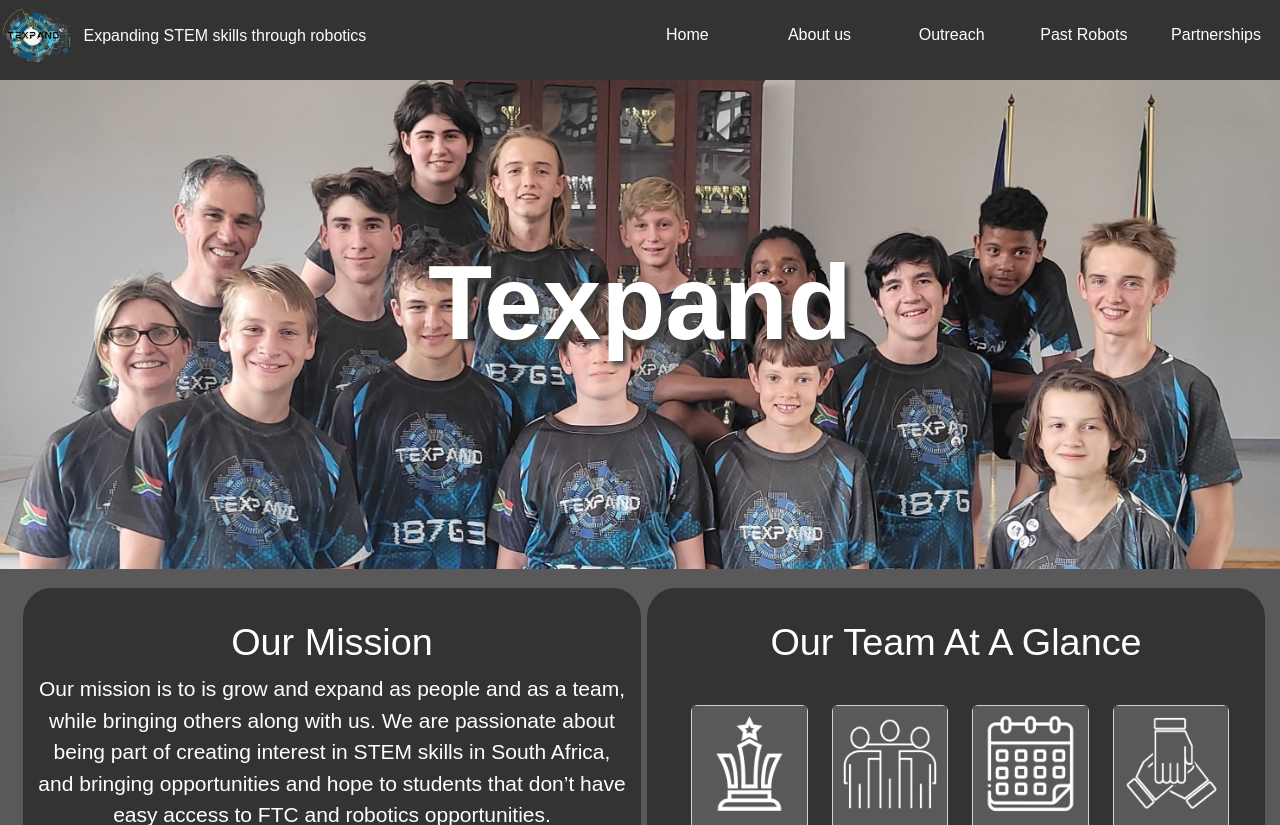
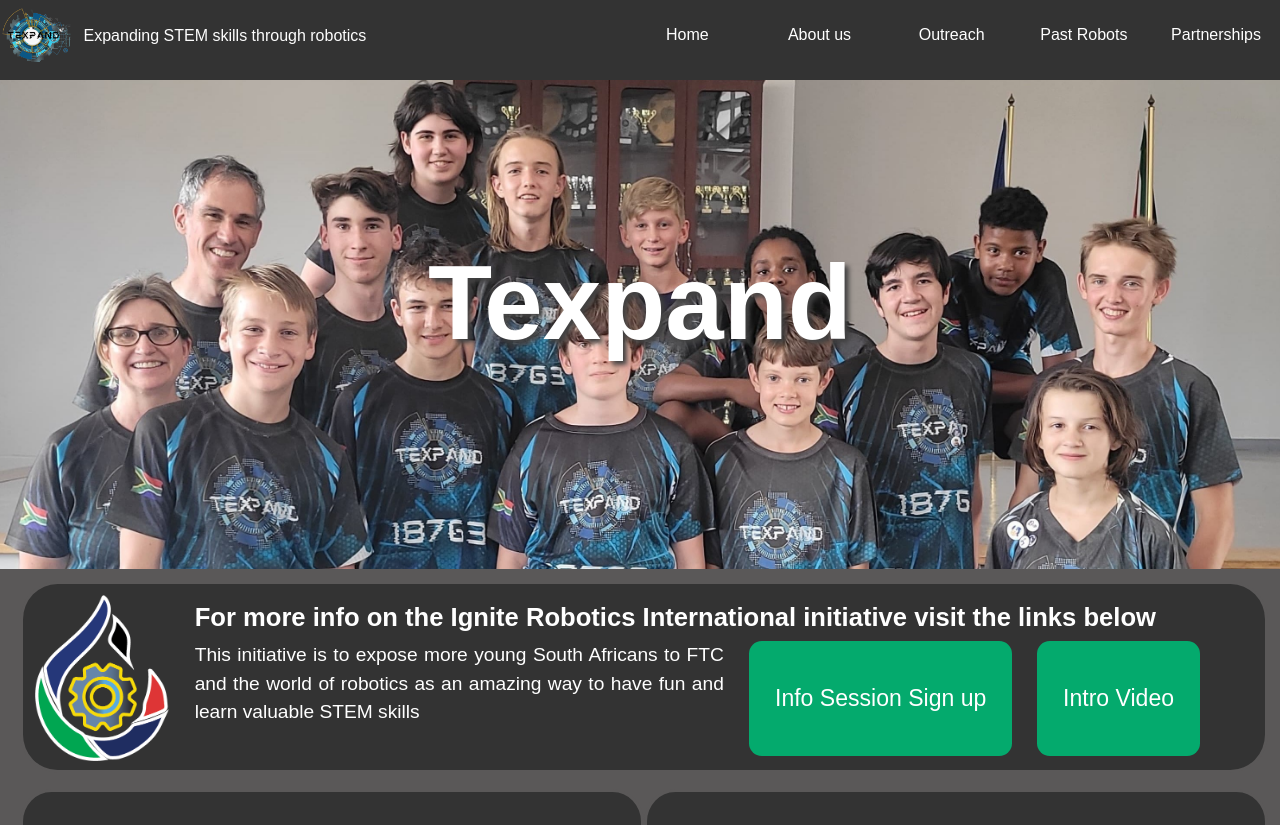
Before and after one commit to Weaponboy/Texpand_Website, a plain HTML site: page Texpand_4.html in a window 1280 px wide. Shown: the top 825 px of the page. Drawn offline with nearby package versions, Linux system fonts and the light colour scheme.

Commit message:
Ignite info sign up added

```diff
--- a/Texpand_4.html
+++ b/Texpand_4.html
@@ -1791,6 +1791,54 @@
 		#paddingPart {
 			padding-top: 2rem;
 		}
+
+		#InfoSession {
+			background-color: #333;
+			border-style: solid;
+			border-radius: 3% / 20%;
+			border-color: rgb(90, 88, 88);
+		}
+
+		#infotext {
+			font-family: Arial, Helvetica, sans-serif;
+			font-weight: 600;
+			font-size: 2vw;
+			padding-left: 2vw;
+			padding-top: 0.6vw;
+			padding-bottom: 0.6vw;
+			margin: 0;
+		}
+
+		.buttonStyles {
+			background-color: #04AA6D;
+			border: none;
+			color: white;
+			height: 9vw;
+			padding: 2vw 2vw;
+			text-align: center;
+			font-family: Arial, Helvetica, sans-serif;
+			font-size: 1.8vw;
+			text-decoration: none;
+			display: inline-block;
+			border-radius: 1vw;
+			margin-left: 2vw;
+		}
+
+		@media(min-width: 900px) {
+			.buttonStyles {
+				background-color: #04AA6D;
+				border: none;
+				color: white;
+				padding: 2vw 2vw;
+				text-align: center;
+				font-family: Arial, Helvetica, sans-serif;
+				font-size: 1.8vw;
+				text-decoration: none;
+				display: inline-block;
+				border-radius: 1vw;
+				margin-left: 2vw;
+			}
+		}
 	</style>
 
 </head>
@@ -1845,6 +1893,29 @@
 
 		<div class="jumbotron" id="homejumbo">
 			<p id="num" class="textShadow"> Texpand</p>
+		</div>
+
+		<div class="row" style="padding-bottom: 0; padding-top: 1vw;">
+			<div id="InfoSession" class="col-12 col-sm-12 col-md-12 col-xl-12"
+				style="height: 15vw; display: inline-flex; padding-top: 0.8vw;">
+				<img src="images/Ignite-logo-only.png" alt="" style="height: 13vw;">
+				<div>
+					<h1 id="infotext">For more info on the Ignite Robotics International initiative visit the links
+						below</h1>
+					<div style="display: inline-flex; padding-left: 2vw;">
+						<p style="width: 50%; font-size: 1.5vw;">This initiative is to expose more young South Africans
+							to
+							FTC and the
+							world of robotics as an amazing way to have fun and learn valuable STEM skills</p>
+						<button class="buttonStyles"
+							onclick="window.open('https://www.igniteroboticsinternational.org/events', '_blank')">Info
+							Session Sign up</button>
+						<button class="buttonStyles"
+							onclick="window.open('https://youtu.be/V2cJhmhxSt0?si=4flilZv7JUnMqMHx', '_blank')">Intro
+							Video</button>
+					</div>
+				</div>
+			</div>
 		</div>
 
 		<div class="row" id="homerow">
```
Also changed, not shown: images/Ignite-logo-only.png (added).
